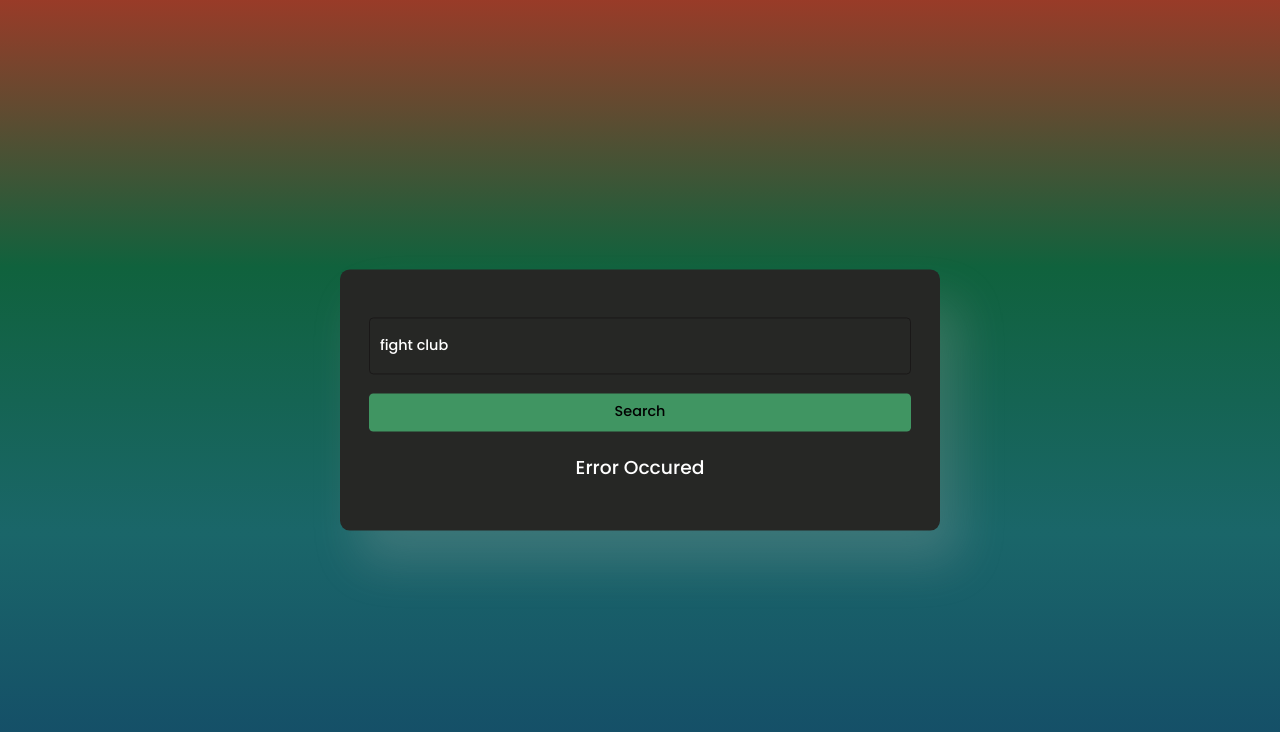
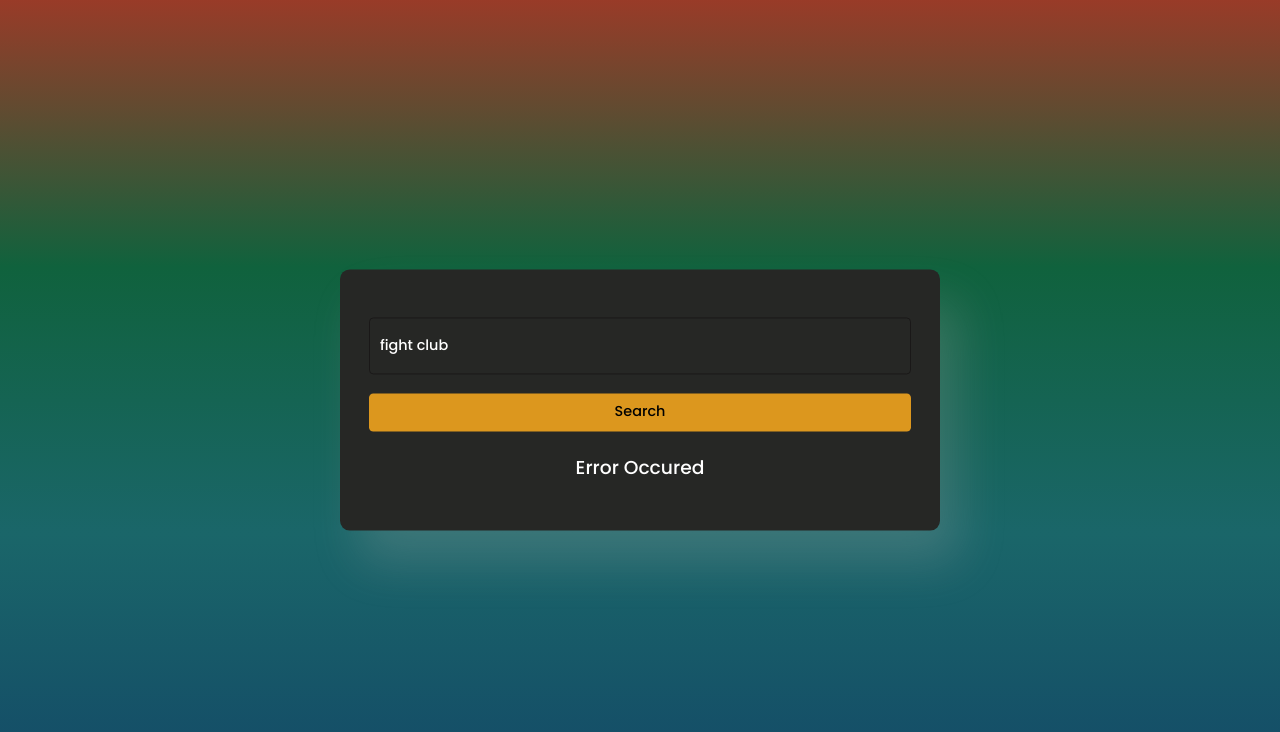
Before and after one commit to BETTERCALLSLD/Movie-database, a plain HTML site: page index.html in a window 1280 px wide. Drawn offline with Linux system fonts and the light colour scheme; no server answers.

```diff
--- a/style.css
+++ b/style.css
@@ -51,7 +51,7 @@ body{
 }
 
 .search-container button{
-    background-color: #409562;
+    background-color: #dc971e;
     border: none;
     cursor: pointer;
 }
```
